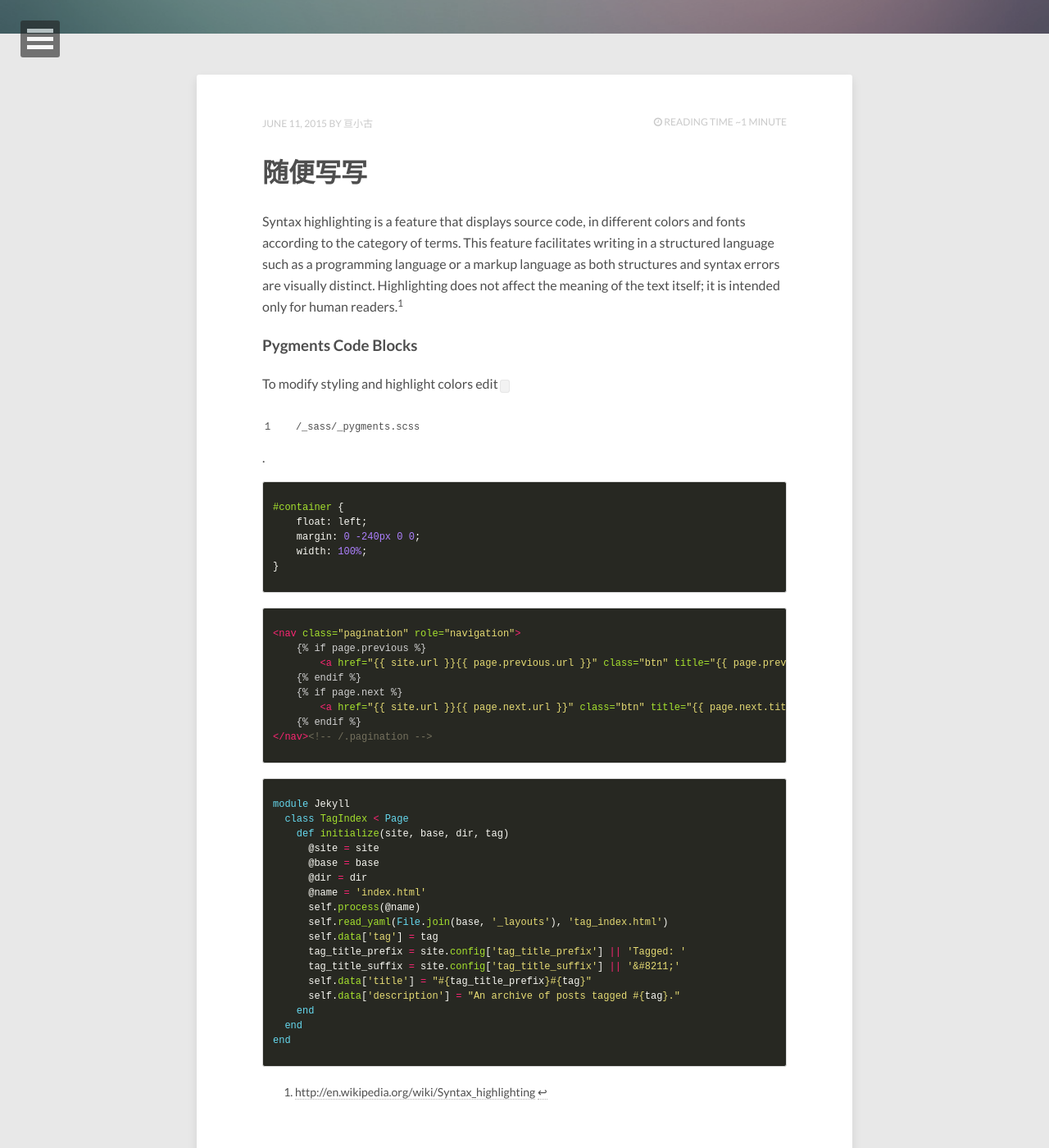
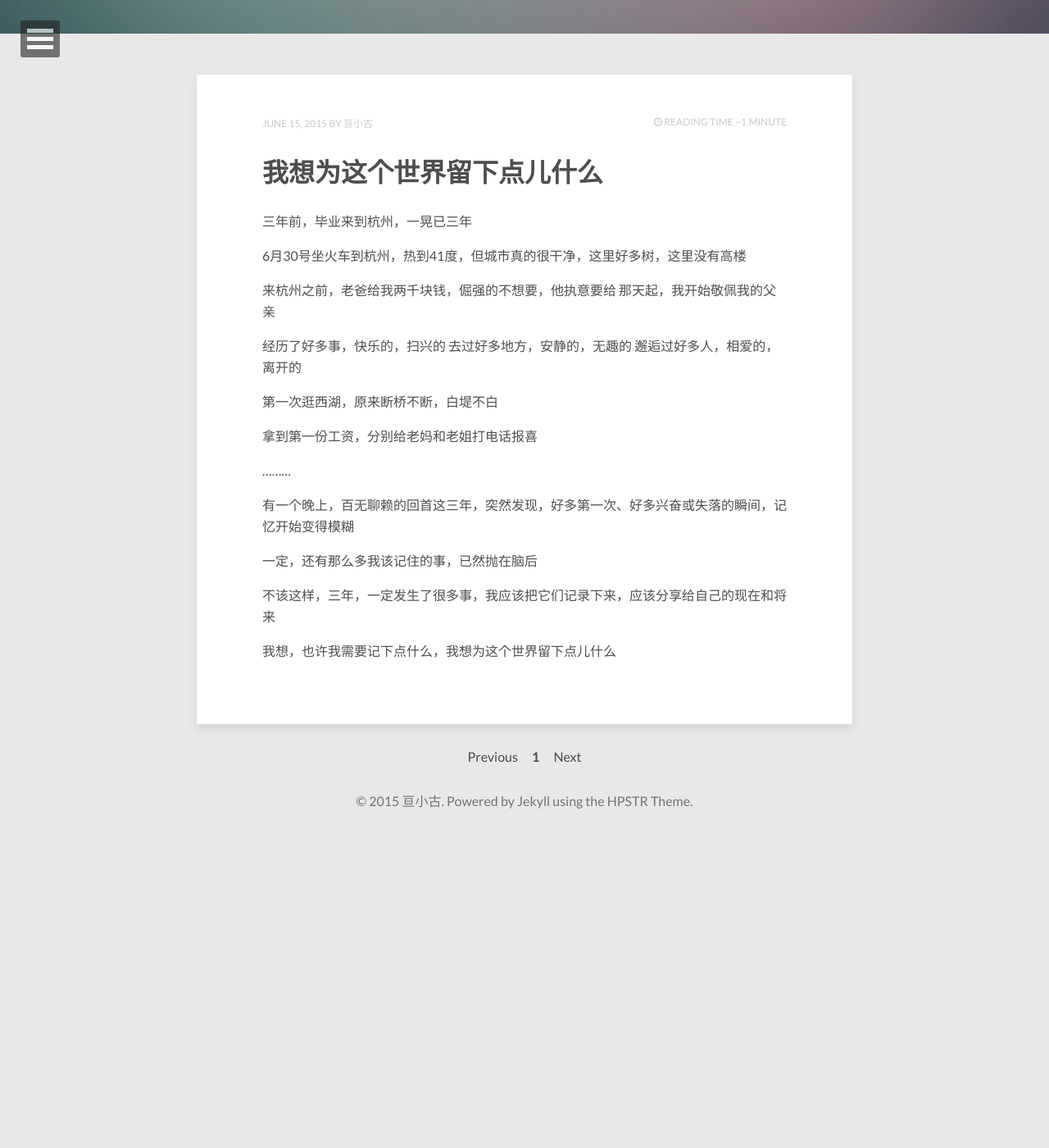
Before and after one commit to gengu/myblog, a Jekyll site: the page built from index.html, in a window 1280 px wide and 1400 px high, scrolled down 359 px. Shown: the whole window at 82% size. Built offline with Jekyll 4.4.1, drawn with Linux system fonts in a browser that asks for light colours; the list of posts is cut into pages by our own code; after the commit the page ends 1379 px from its top, so only the background shows below that.

Commit message:
添加修改文件

```diff
--- a/_config.yml
+++ b/_config.yml
@@ -10,9 +10,10 @@
 owner:
   name:           亘小古
   avatar:         avatar.jpg
-  bio:            "Your bio goes here. It shouldn't be super long but a good two sentences or two should suffice."
-  email:         gengugu@foxmail.com
+  bio:            "Don't ever let some body tell you you can not do something . <br> <br> 阿里巴巴 "
+  email:         gengugu@gmail.com
   # Social networking links used in footer. Update and remove as you like.
+  weibo: 2873228784
   twitter:
   facebook:
   github:
@@ -22,7 +23,7 @@
   flickr:
   tumblr:
   # google plus id, include the '+', eg +mmistakes
-  google_plus:    +yourid
+  google_plus:
 
 # Background image to be tiled on all pages
 background:
--- a/_includes/navigation.html
+++ b/_includes/navigation.html
@@ -21,6 +21,9 @@
 				</li>{% endif %}
 				{% if site.owner.facebook %}<li>
 					<a href="http://facebook.com/{{ site.owner.facebook }}"><i class="fa fa-fw fa-facebook"></i> Facebook</a>
+				</li>{% endif %}
+				{% if site.owner.weibo %}<li>
+					<a href="http://www.weibo.com/{{ site.owner.weibo }}" ><i class="fa fa-fw fa-weibo"></i> weibo</a>
 				</li>{% endif %}
 				{% if site.owner.google_plus %}<li>
 					<a href="https://google.com/{{ site.owner.google_plus }}"><i class="fa fa-fw fa-google-plus"></i> Google+</a>
--- a/_posts/2015-06-11-genxiaogutest.md
+++ /dev/null
@@ -1,56 +0,0 @@
----
-layout: post
-title: 随便写写
-description: "Demo post displaying the various ways of highlighting code in Markdown."
-modified: 2014-12-23
-tags: [感悟]
----
-
-Syntax highlighting is a feature that displays source code, in different colors and fonts according to the category of terms. This feature facilitates writing in a structured language such as a programming language or a markup language as both structures and syntax errors are visually distinct. Highlighting does not affect the meaning of the text itself; it is intended only for human readers.[^1]
-
-[^1]: <http://en.wikipedia.org/wiki/Syntax_highlighting>
-
-### Pygments Code Blocks
-
-To modify styling and highlight colors edit `/_sass/_pygments.scss`.
-
-{% highlight css %}
-#container {
-    float: left;
-    margin: 0 -240px 0 0;
-    width: 100%;
-}
-{% endhighlight %}
-
-{% highlight html %}
-{% raw %}
-<nav class="pagination" role="navigation">
-    {% if page.previous %}
-        <a href="{{ site.url }}{{ page.previous.url }}" class="btn" title="{{ page.previous.title }}">Previous article</a>
-    {% endif %}
-    {% if page.next %}
-        <a href="{{ site.url }}{{ page.next.url }}" class="btn" title="{{ page.next.title }}">Next article</a>
-    {% endif %}
-</nav><!-- /.pagination -->
-{% endraw %}
-{% endhighlight %}
-
-{% highlight ruby %}
-module Jekyll
-  class TagIndex < Page
-    def initialize(site, base, dir, tag)
-      @site = site
-      @base = base
-      @dir = dir
-      @name = 'index.html'
-      self.process(@name)
-      self.read_yaml(File.join(base, '_layouts'), 'tag_index.html')
-      self.data['tag'] = tag
-      tag_title_prefix = site.config['tag_title_prefix'] || 'Tagged: '
-      tag_title_suffix = site.config['tag_title_suffix'] || '&#8211;'
-      self.data['title'] = "#{tag_title_prefix}#{tag}"
-      self.data['description'] = "An archive of posts tagged #{tag}."
-    end
-  end
-end
-{% endhighlight %}
--- /dev/null
+++ b/_posts/2015-06-15-start.md
@@ -0,0 +1,33 @@
+---
+layout: post
+title: 我想为这个世界留下点儿什么
+description: ""
+modified: 2015-06-11
+tags: [感悟]
+---
+
+
+三年前，毕业来到杭州，一晃已三年
+
+6月30号坐火车到杭州，热到41度，但城市真的很干净，这里好多树，这里没有高楼
+
+来杭州之前，老爸给我两千块钱，倔强的不想要，他执意要给
+那天起，我开始敬佩我的父亲
+
+经历了好多事，快乐的，扫兴的
+去过好多地方，安静的，无趣的
+邂逅过好多人，相爱的，离开的
+
+第一次逛西湖，原来断桥不断，白堤不白
+
+拿到第一份工资，分别给老妈和老姐打电话报喜
+
+.........
+
+有一个晚上，百无聊赖的回首这三年，突然发现，好多第一次、好多兴奋或失落的瞬间，记忆开始变得模糊
+
+一定，还有那么多我该记住的事，已然抛在脑后
+
+不该这样，三年，一定发生了很多事，我应该把它们记录下来，应该分享给自己的现在和将来
+
+我想，也许我需要记下点什么，我想为这个世界留下点儿什么
```
Also changed, not shown: _data/navigation.yml (+4 -4 lines), favicon.ico (deleted), favicon.png (deleted), images/avatar.jpg.
